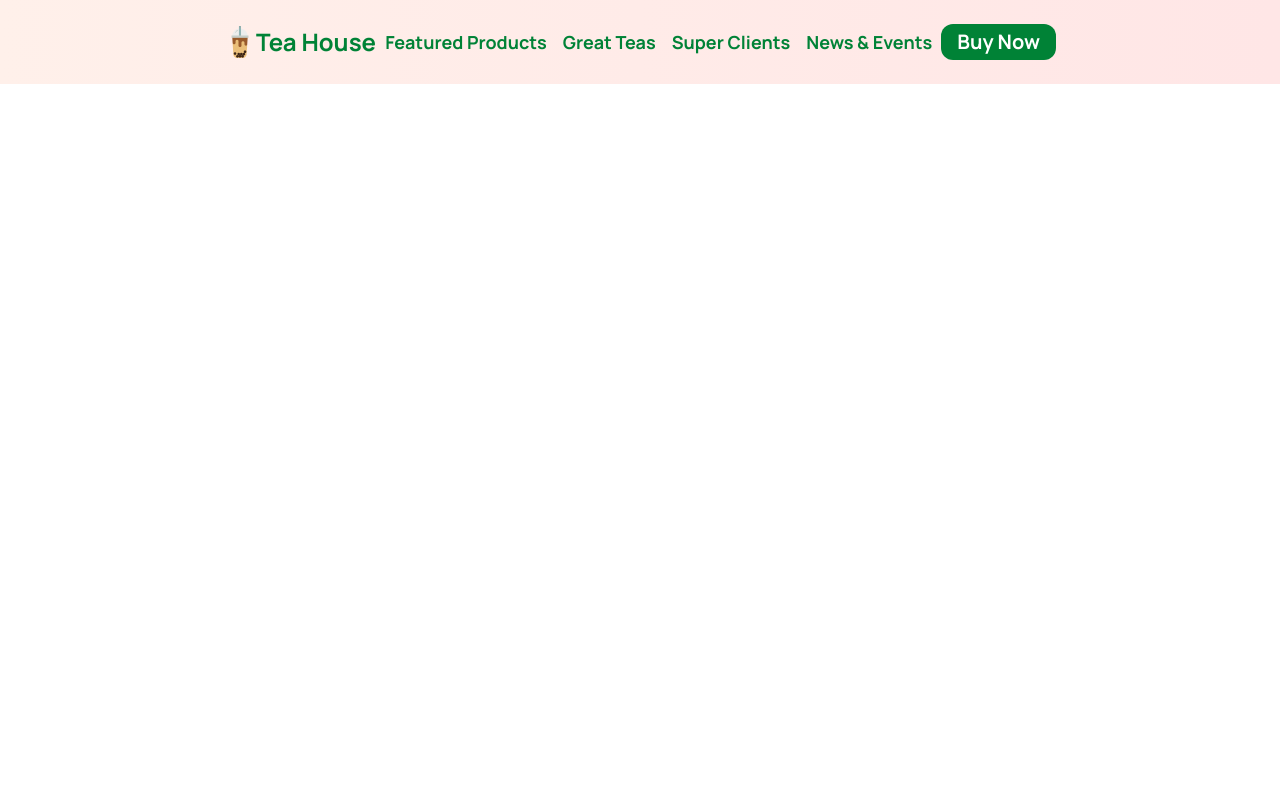
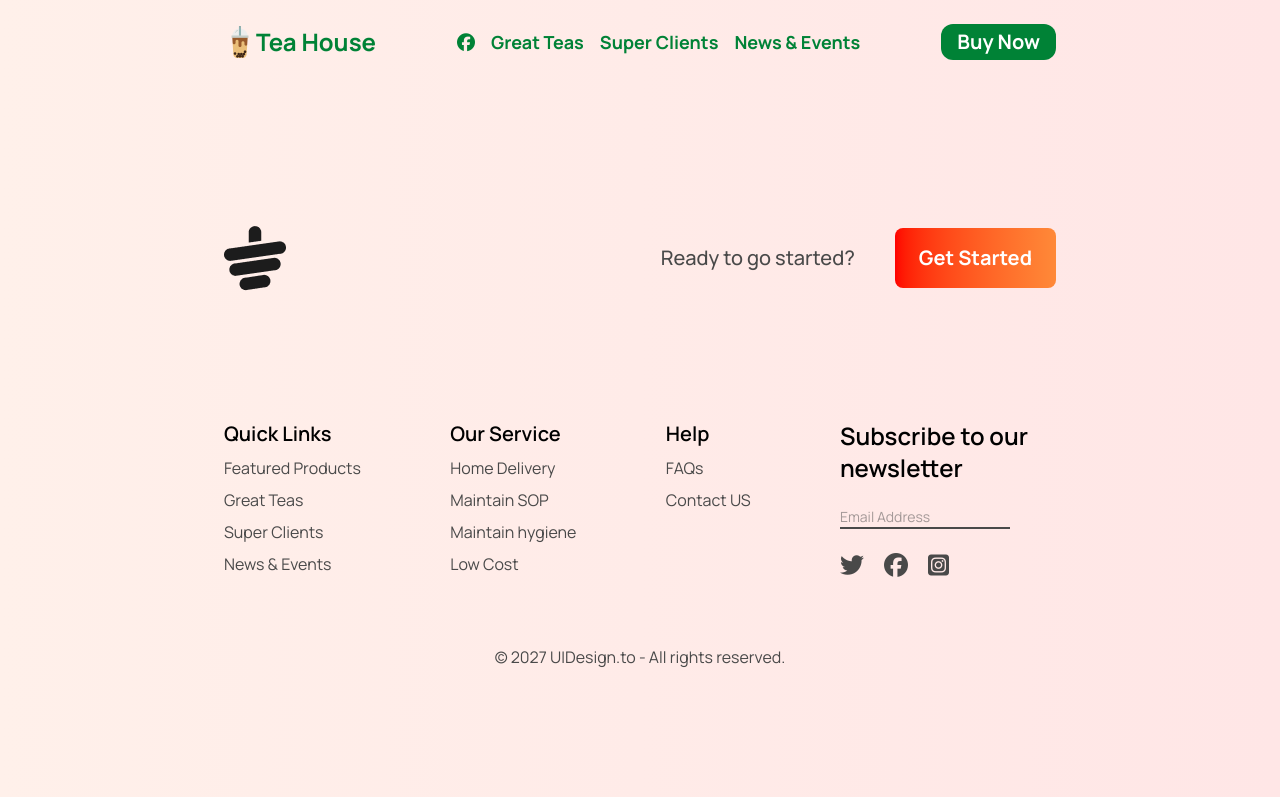
Before and after one commit to muhammad-tamim/web_project_8, a plain HTML site: page index.html in a window 1280 px wide. Drawn offline with nearby package versions, Linux system fonts and the light colour scheme.

Commit message:
feat: add footer

```diff
--- a/index.html
+++ b/index.html
@@ -8,6 +8,8 @@
     <link rel="shortcut icon" href="assets/images/bubble-tea-logo.png" type="image/x-icon">
     <!-- Tailwind CSS CDN -->
     <script src="https://cdn.jsdelivr.net/npm/@tailwindcss/browser@4"></script>
+    <!-- Font awesome -->
+    <script src="https://kit.fontawesome.com/2188e87f2e.js" crossorigin="anonymous"></script>
     <!-- Google Fonts -->
     <link rel="preconnect" href="https://fonts.googleapis.com">
     <link rel="preconnect" href="https://fonts.gstatic.com" crossorigin>
@@ -32,7 +34,7 @@
             </div>
             <div>
                 <ul class="hidden md:flex md:gap-3 text-sm text-green-700 lg:text-lg lg:gap-4 2xl:text-3xl 2xl:gap-10">
-                    <li><a href="#featured_products">Featured Products</a></li>
+                    <li><a href="#"><i class="fa-brands fa-facebook"></i></a></li>
                     <li><a href="#great_teas">Great Teas</a></li>
                     <li><a href="#super_clients">Super Clients</a></li>
                     <li><a href="#news_Events">News & Events</a></li>
@@ -56,7 +58,68 @@
         <!-- News & events section -->
         <section></section>
     </main>
-    <footer></footer>
+    <footer
+        class="bg-linear-to-r from-[#FFF0EA] to-[#FFE6E6] p-3 py-20 lg:px-10 lg:py-5 xl:px-56 xl:py-32 2xl:px-96 text-center md:text-left">
+        <div class="flex flex-col items-center gap-4 md:flex-row md:justify-between xl:pb-24">
+            <div>
+                <img src="assets/images/cup.png" alt="">
+            </div>
+            <div class="md:flex md:items-center gap-10">
+                <p class="text-[#494949] font-medium text-xl">Ready to go started?</p>
+                <div>
+                    <button
+                        class="bg-linear-to-r from-[#FF0000] to-[#FF8938] text-white font-bold text-xl px-6 py-4 my-4 cursor-pointer rounded-lg">Get
+                        Started</button>
+                </div>
+            </div>
+        </div>
+        <div class="flex flex-col gap-5 mt-5 md:flex-row md:justify-between">
+            <div>
+                <h3 class="text-xl font-semibold pb-2">Quick Links</h3>
+                <ul class="text-[#494949] flex flex-col gap-2">
+                    <li><a href="#featured_products">Featured Products</a></li>
+                    <li><a href="#great_teas">Great Teas</a></li>
+                    <li><a href="#super_clients">Super Clients</a></li>
+                    <li><a href="#news_Events">News & Events</a></li>
+                </ul>
+            </div>
+            <div>
+                <h3 class="text-xl font-semibold pb-2">Our Service</h3>
+                <ul class="text-[#494949] flex flex-col gap-2">
+                    <li><a href="#">Home Delivery</a></li>
+                    <li><a href="#">Maintain SOP</a></li>
+                    <li><a href="#">Maintain hygiene</a></li>
+                    <li><a href="#">Low Cost</a></li>
+                </ul>
+            </div>
+            <div>
+                <h3 class="text-xl font-semibold pb-2">Help</h3>
+                <ul class="text-[#494949] flex flex-col gap-2">
+                    <li><a href="#">FAQs</a></li>
+                    <li><a href="#">Contact US</a></li>
+                </ul>
+            </div>
+            <div class="flex flex-col gap-5 md:justify-start ">
+                <p class="text-2xl font-semibold md:max-w-[216px]">Subscribe to our newsletter</p>
+                <div>
+                    <input class="border-b-2 border-[#494949] text-sm text-[#494949] outline-[#494949]" type="email"
+                        placeholder="Email Address">
+                    <!-- icon -->
+                </div>
+                <div>
+                    <ul class="flex gap-5 justify-center md:justify-start">
+                        <li class="text-[#494949] text-2xl"><a href="#"><i class="fa-brands fa-twitter"></i></a></li>
+                        <li class="text-[#494949] text-2xl"><a href="#"><i class="fa-brands fa-facebook"></i></a></li>
+                        <li class="text-[#494949] text-2xl"><a href="#"><i
+                                    class="fa-brands fa-square-instagram"></i></a></li>
+                    </ul>
+                </div>
+            </div>
+        </div>
+        <div>
+            <p class="text-[#494949] pt-10 xl:pt-16 text-center">© 2027 UIDesign.to - All rights reserved.</p>
+        </div>
+    </footer>
 </body>
 
 </html>
```
